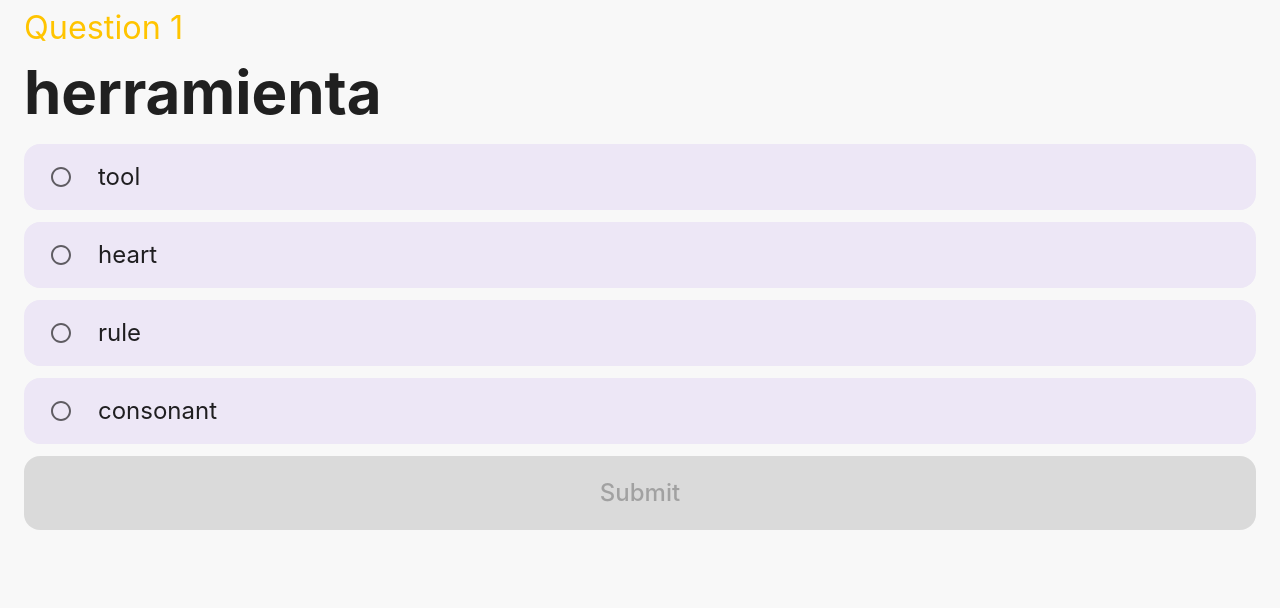
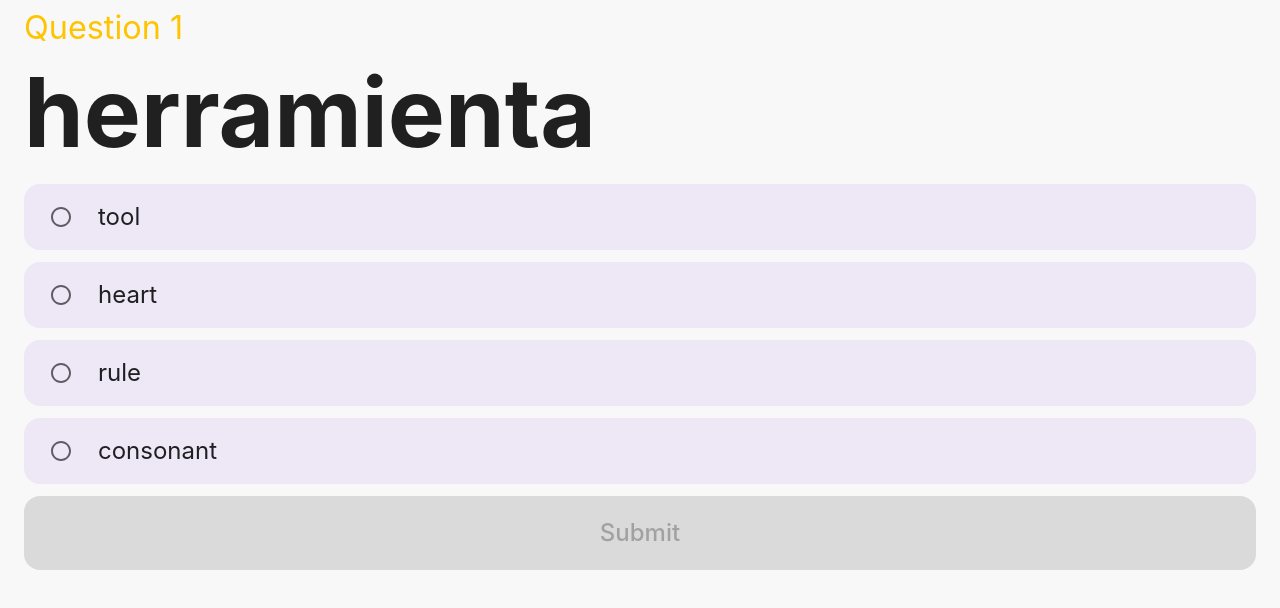
Before and after one commit to matthewwolfe/language-quiz, a Next.js app: page / in a window 1280 px wide. Shown: the top 608 px of the page. Built offline with nearby package versions, Linux system fonts and the light colour scheme.

Commit message:
back to h1

```diff
--- a/src/components/Question/Question.tsx
+++ b/src/components/Question/Question.tsx
@@ -18,7 +18,7 @@ function Question({
   return (
     <Flex sx={{ flexDirection: 'column', width: 1 }}>
       <Flex sx={{ mb: 4 }}>
-        <Typography variant="h2" sx={{ fontWeight: 'bold' }}>
+        <Typography variant="h1" sx={{ fontWeight: 'bold' }}>
           {selectedWordPair.spanish}
         </Typography>
       </Flex>
```
Also changed, not shown: 2 other files (tests, documents, lock files or other folders).
